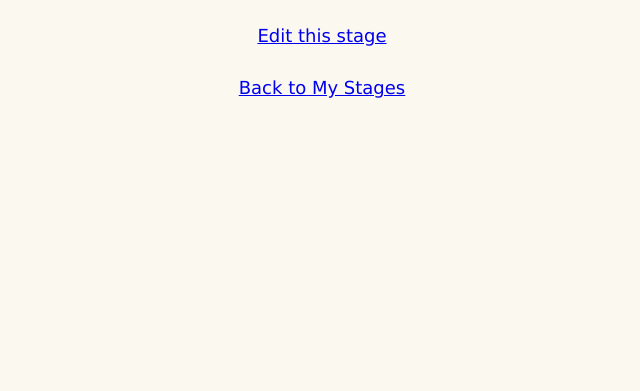
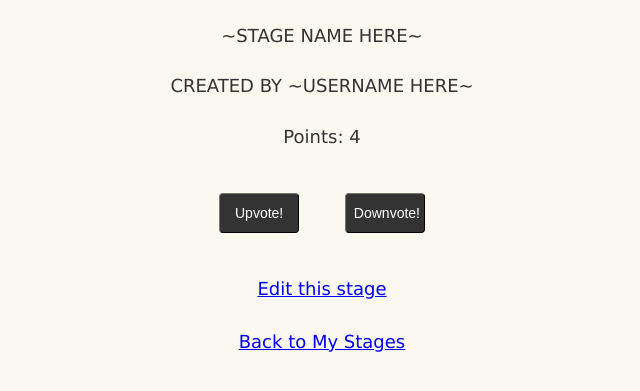
Before and after one commit to kevinpamplona/pdm, a Django app: template game/templates/game/game.html in a window 1280 px wide. Shown: the top 391 px of the page, without its empty margins (318-958 px from the left). Run offline with Django 3.2, Linux system fonts and the light colour scheme; the template is opened without the code that fills it: most values are stand-ins (such as "Sample title", 1, 10 or a date in 2020); some libraries are stand-ins or nearby versions.

Commit message:
added backend and fronted for ratings feature
only works for specific stage, need to figure out how to grab current
staged, name, and other attributes on the player page. not sure how to
use templates since its already being used for game.js

```diff
--- /dev/null
+++ b/assets/javascript/rating-engine.js
@@ -0,0 +1,39 @@
+$(function () {
+  $('#upvote').click(function() { castVote("up"); });
+  $('#downvote').click(function() { castVote("down"); });
+});
+
+
+function castVote(vote_dir) {
+
+    // need to change this
+    var stage_id = 28;
+
+    json_request( "/stage/vote",
+    { stageid: stage_id, vote: vote_dir},
+    function(data) {
+      return handle_vote_response(data);
+    },
+    function(xhr, status, error) {
+      //var err = eval("(" + xhr.responseText + ")");
+      //console.log(xhr.responseText);
+      //console.log(status);
+    });
+}
+
+function handle_vote_response(data) {
+  var new_score = "Points: " + data.new_rating;
+  $( '#rating' ).html(new_score);
+}
+
+function json_request(page, dict, success, failure) {
+  $.ajax({
+    type: 'POST',
+    url: page,
+    data: JSON.stringify(dict),
+    contentType: "application/json",
+    dataType: "json",
+    success: success,
+    error: failure
+  });
+}
--- a/game/templates/game/game.html
+++ b/game/templates/game/game.html
@@ -5,6 +5,8 @@
     <link rel="stylesheet" type="text/css" href="/assets/stylesheets/style.css">
     <script type="text/javascript" src="https://ajax.googleapis.com/ajax/libs/jquery/1.8.3/jquery.min.js"></script>
     <script type="text/javascript" src="https://ajax.googleapis.com/ajax/libs/jqueryui/1.9.2/jquery-ui.min.js"></script>
+
+    <script type="text/javascript" src="/assets/javascript/rating-engine.js"></script>
 
     <!-- When releasing to public, un-comment the following code for the full quintus instead of production version
     <script type="text/javascript" src="http://cdn.html5quintus.com/v0.2.0/quintus-all.js"></script>  -->
@@ -15,9 +17,23 @@
 </head>
 <body>
     {% if stageid %}
+        <center>
+            <p>~STAGE NAME HERE~</p>
+            <p>CREATED BY ~USERNAME HERE~</p>
+
+            <div id="rating">Points: {{rating}}</div>
+        </center>
+
         <script type="text/javascript" src="{% url 'game:load_stage' stageid %}"></script>
+
+        <center>
+            <button id="upvote" class="navbutton" type="button">Upvote!</button>
+            <button id="downvote" class="navbutton" type="button">Downvote!</button>
+        </center>
+
         <center><a href="{% url 'stage:editor' %}?stageid={{stageid}}">Edit this stage</a></center>
     {% else %}
+        <p>Default Game Stage</p>
         <script type="text/javascript" src="{% url 'game:load_stage' 0 %}"></script>
     {% endif %}
     <center><a href="{% url 'game:get_stage' %}">Back to My Stages</a></center>
--- a/game/views.py
+++ b/game/views.py
@@ -26,6 +26,11 @@ def load_stage(request, stage_id = 0):
         raise
 
     Block.objects.build_default() # JIC
+
+    rating_context = {}
+    rating_context = {'rating' : stage.rating}
+
+    print stage.rating
 
     response_data = {
         'width' : stage.width,
--- a/stage/urls.py
+++ b/stage/urls.py
@@ -3,11 +3,13 @@ from django.conf.urls import patterns, include, url
 
 from views import RenderView
 from views import EditorView
+from views import VoteView
 from stage import views
 
 urlpatterns = patterns('',
 
     url(r'^render$', RenderView.as_view(), name='render'),
     url(r'^editor$', EditorView.as_view(), name='editor'),
+    url(r'^vote$', VoteView.as_view(), name='vote'),
 
 )
```
Also changed, not shown: stage/models.py (+23 -6 lines), stage/views.py (+22 -0 lines).
